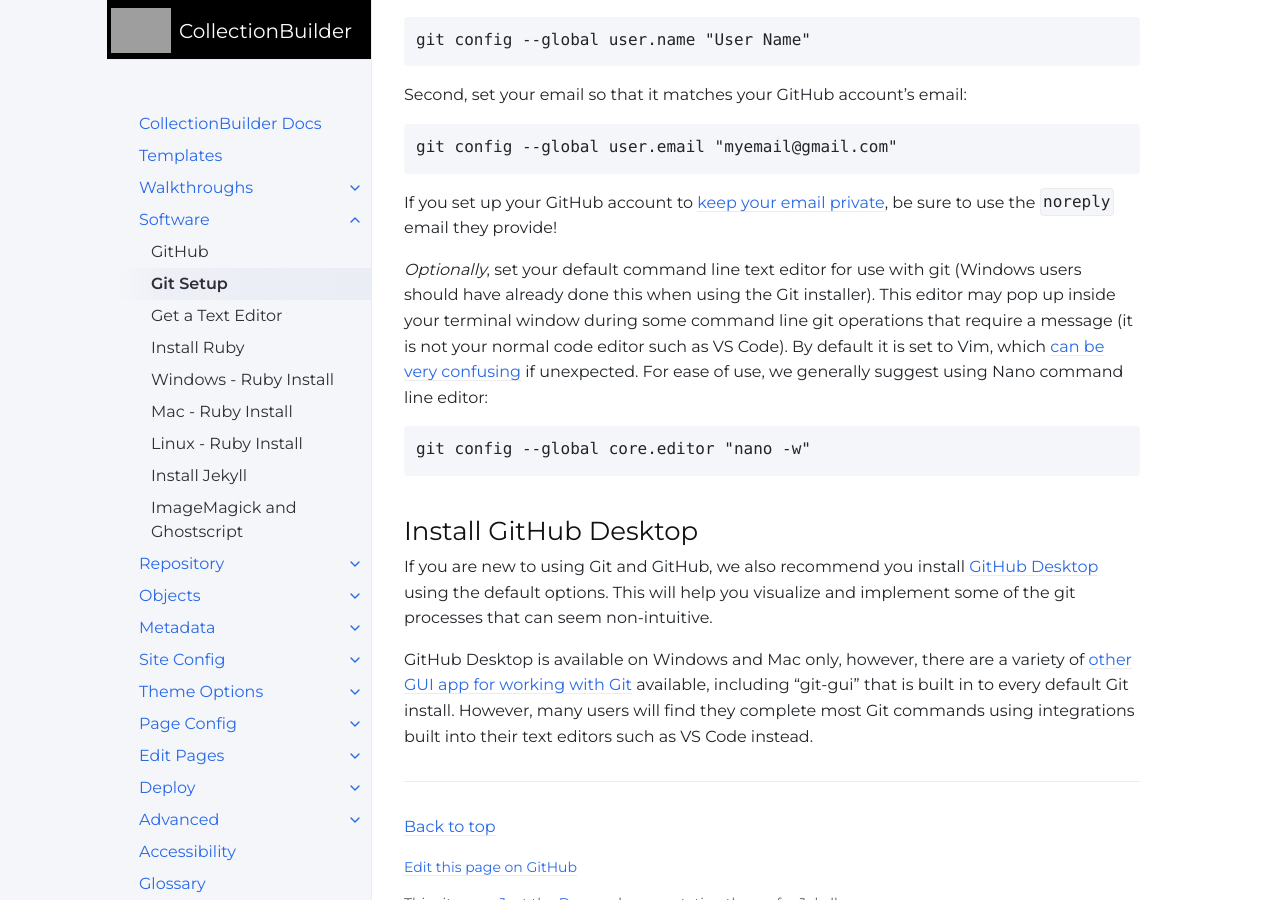
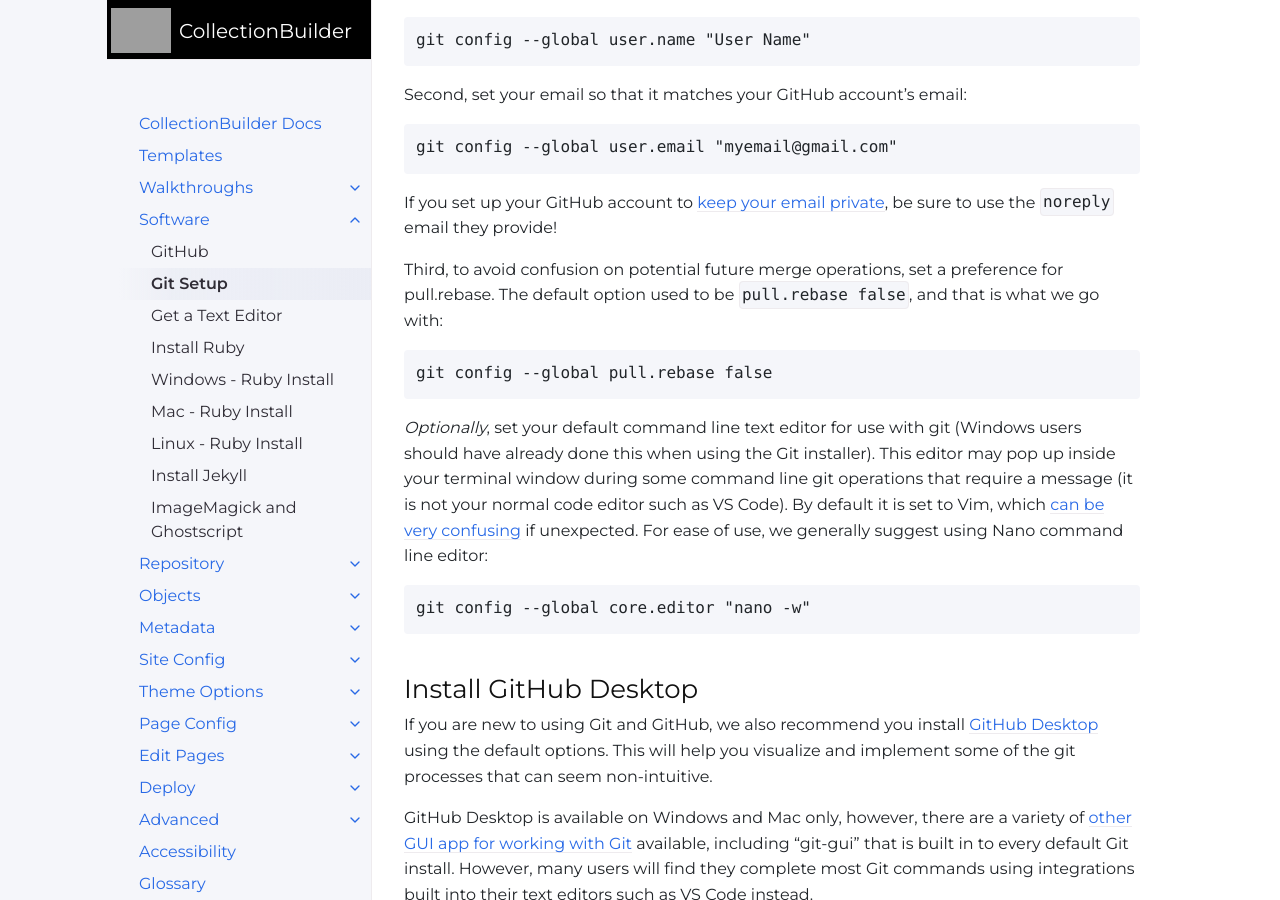
Before and after one commit to CollectionBuilder/cb-docs, a Jekyll site: the page built from docs/software/git.md, in a window 1280 px wide and 900 px high, scrolled down 1226 px. Built offline with Jekyll 4.4.1, drawn with Linux system fonts in a browser that asks for light colours; comment, search, counter and statistics services are not loaded.

Commit message:
add set pull rebase false to git set up

````diff
--- a/docs/software/git.md
+++ b/docs/software/git.md
@@ -51,6 +51,14 @@ git config --global user.email "myemail@gmail.com"
 
 If you set up your GitHub account to [keep your email private](https://docs.github.com/en/account-and-profile/setting-up-and-managing-your-personal-account-on-github/managing-email-preferences/setting-your-commit-email-address#setting-your-commit-email-address-on-github), be sure to use the `noreply` email they provide!
 
+Third, to avoid confusion on potential future merge operations, set a preference for pull.rebase.
+The default option used to be `pull.rebase false`, and that is what we go with:
+
+
+```
+git config --global pull.rebase false
+```
+
 *Optionally*, set your default command line text editor for use with git (Windows users should have already done this when using the Git installer).
 This editor may pop up inside your terminal window during some command line git operations that require a message (it is not your normal code editor such as VS Code).
 By default it is set to Vim, which [can be very confusing](https://stackoverflow.blog/2017/05/23/stack-overflow-helping-one-million-developers-exit-vim/){:target="_blank" rel="noopener"} if unexpected.
````
